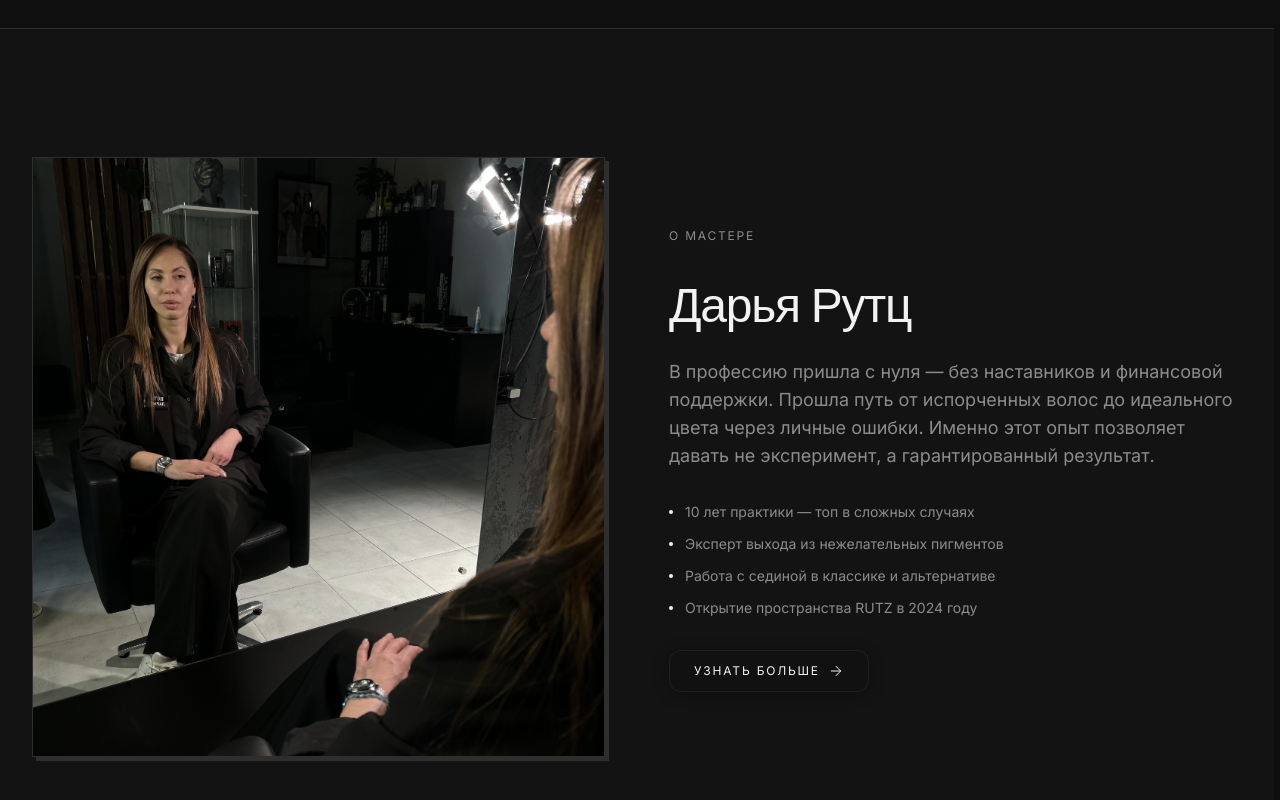
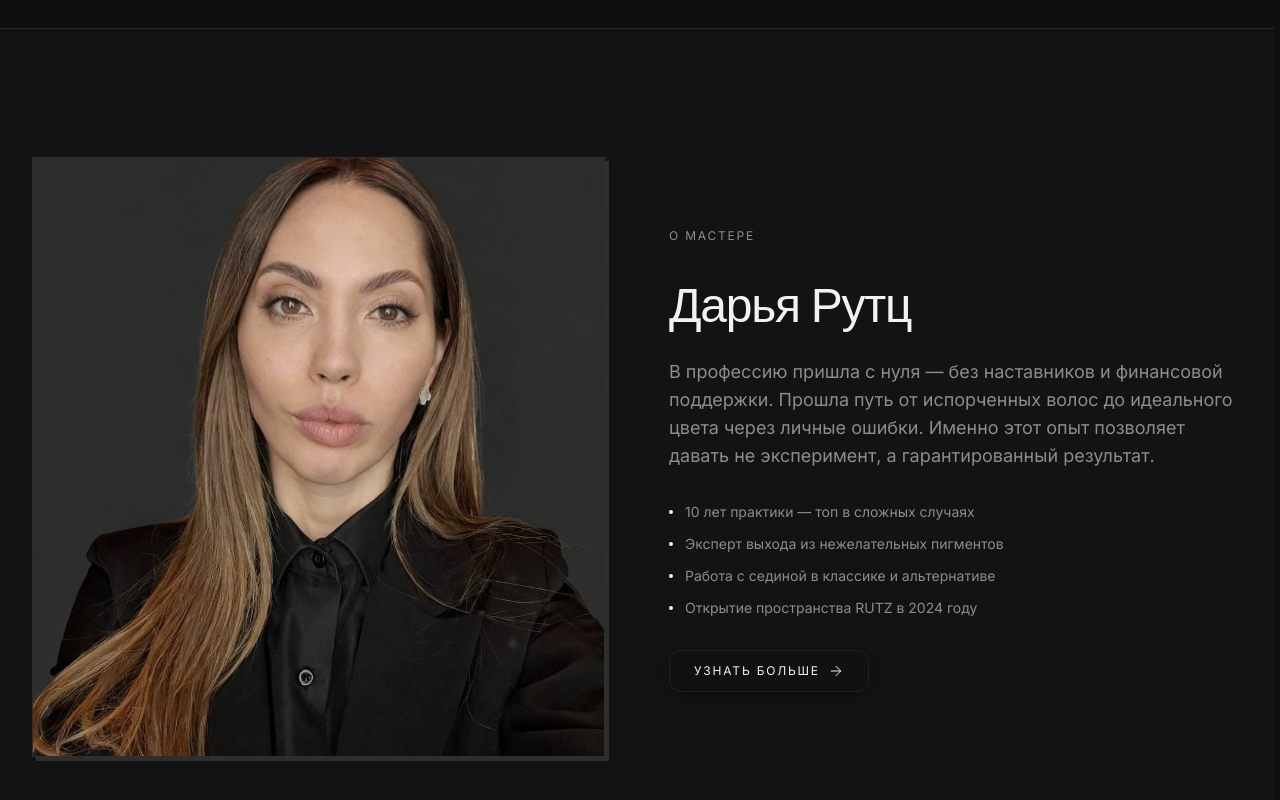
Before and after one commit to dmnbugaev/Rutz, a Next.js app: page / in a window 1280 px wide. Shown: the part 2136-2936 px from the top of the page. Built offline with nearby package versions, Linux system fonts and the light colour scheme; a web font is replaced by a local one.

Commit message:
первый варинат который должен понравиться дарье после правок

```diff
--- a/app/page.tsx
+++ b/app/page.tsx
@@ -193,7 +193,7 @@ export default function HomePage() {
             <AnimateOnScroll animation="slide-left">
               <div className="relative h-[400px] sm:h-[500px] md:h-[600px] overflow-hidden gallery-frame">
                 <Image
-                  src="/image/IMG_9513.jpg"
+                  src={`/image/new_image/${encodeURIComponent('фото самой Дарьи Рутц.JPG')}`}
                   alt="Окрашивание волос в салоне RUTZ"
                   fill
                   className="object-cover grayscale-luxury"
```
